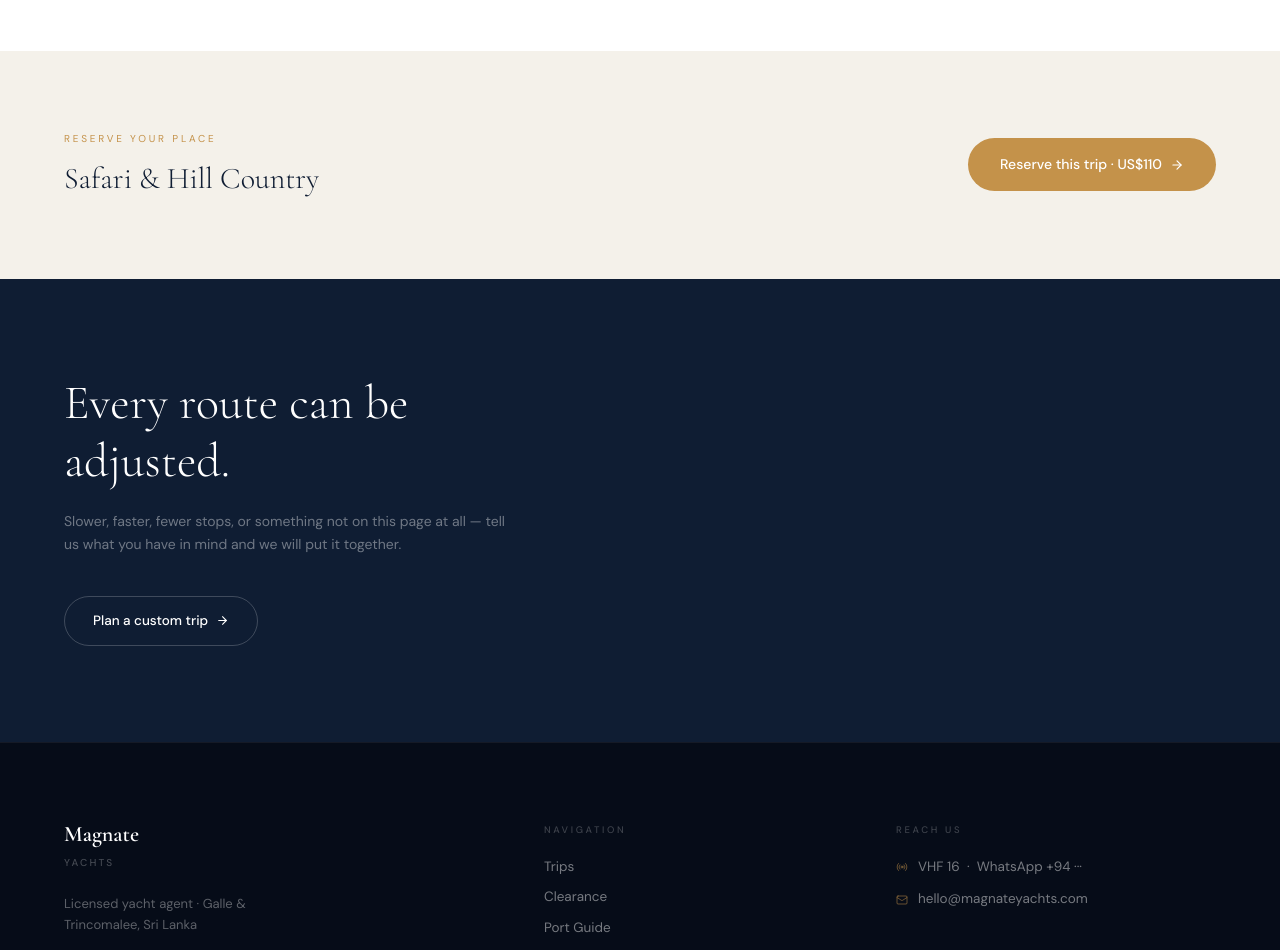
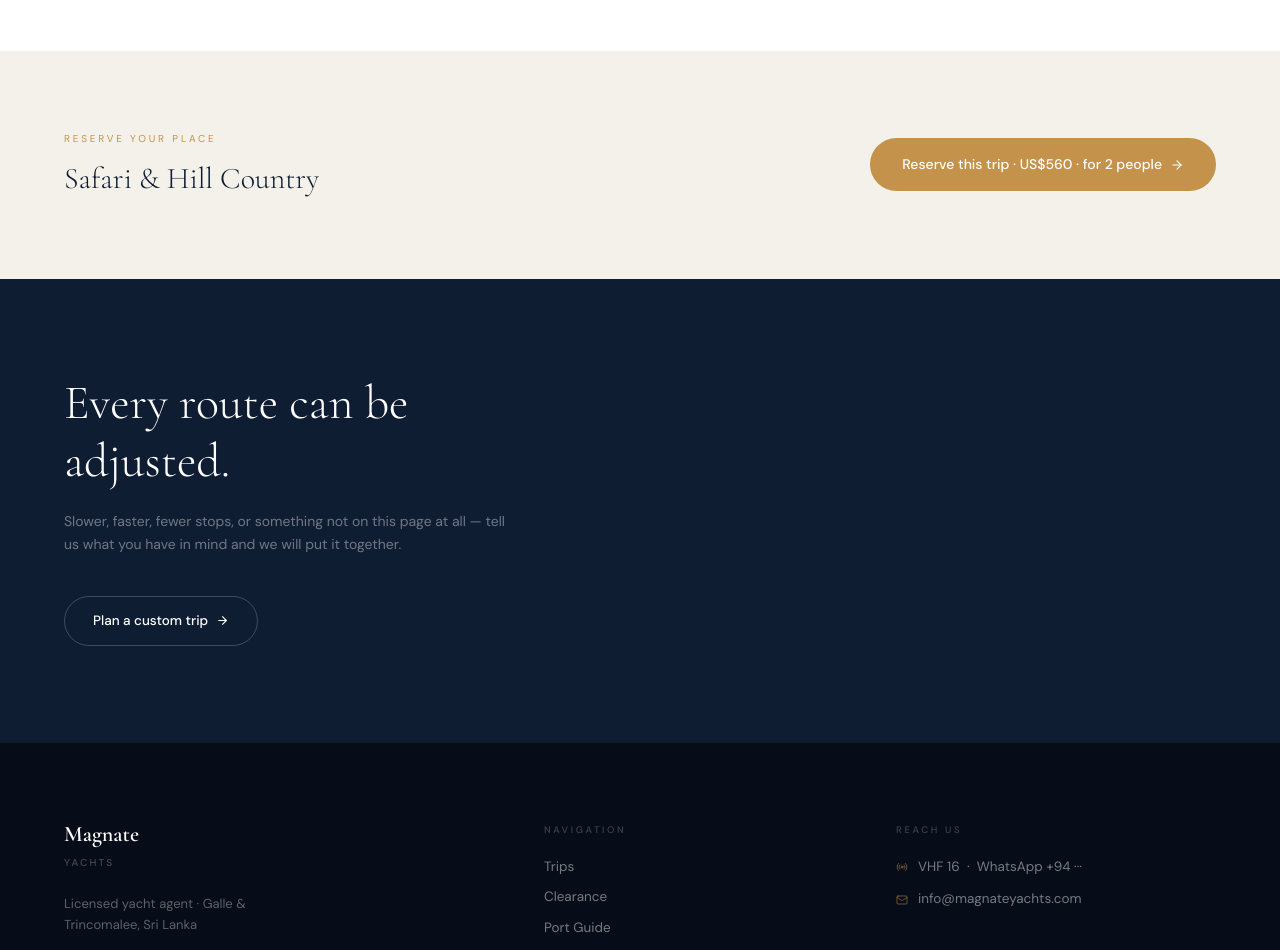
Before and after one commit to ScaleX-Dev/Magnate-yachts, a Next.js app: page /trips/3-day in a window 1280 px wide. Shown: the part 2900-3850 px from the top of the page. Built offline with nearby package versions, Linux system fonts and the light colour scheme.

Commit message:
update the charges and amounts

```diff
--- a/src/app/contact/page.tsx
+++ b/src/app/contact/page.tsx
@@ -5,7 +5,7 @@ import { useForm } from "react-hook-form";
 import { zodResolver } from "@hookform/resolvers/zod";
 import { z } from "zod";
 import { motion } from "framer-motion";
-import { ArrowRight, CheckCircle2, MapPin, MessageCircle, Radio } from "lucide-react";
+import { ArrowRight, CheckCircle2, Mail, MapPin, MessageCircle, Radio } from "lucide-react";
 import { Reveal } from "@/components/ui/Reveal";
 
 const schema = z.object({
@@ -195,16 +195,25 @@ export default function ContactPage() {
                   <span>
                     WhatsApp:{" "}
                     <a
-                      href="https://wa.me/94XXXXXXXXX"
+                      href="https://wa.me/94769850115"
                       className="text-[var(--color-navy)] underline underline-offset-2 hover:text-[var(--color-amber)] transition-colors"
                     >
-                      +94 XX XXX XXXX
+                      +94 76 985 0115
                     </a>
                   </span>
                 </li>
                 <li className="flex gap-3 text-sm text-[var(--color-navy)]/65">
                   <Radio size={14} className="text-[var(--color-amber)] shrink-0 mt-0.5" />
                   VHF Channel 16 on approach
+                </li>
+                <li className="flex gap-3 text-sm text-[var(--color-navy)]/65">
+                  <Mail size={14} className="text-[var(--color-amber)] shrink-0 mt-0.5" />
+                  <a
+                    href="mailto:info@magnateyachts.com"
+                    className="text-[var(--color-navy)] underline underline-offset-2 hover:text-[var(--color-amber)] transition-colors"
+                  >
+                    info@magnateyachts.com
+                  </a>
                 </li>
                 <li className="flex gap-3 text-sm text-[var(--color-navy)]/65">
                   <MapPin size={14} className="text-[var(--color-amber)] shrink-0 mt-0.5" />
--- a/src/app/trips/[slug]/page.tsx
+++ b/src/app/trips/[slug]/page.tsx
@@ -63,7 +63,7 @@ export default async function TripDetailPage({
           <div className="container-site pb-14 pt-10">
             <Reveal>
               <span className="inline-block text-[9px] uppercase tracking-[0.28em] border border-white/15 text-white/40 px-3 py-1.5 mb-8" style={{ fontFamily: "var(--font-body)" }}>
-                One day · US${dayTrip.price} per vehicle
+                One day · US${dayTrip.price} · {dayTrip.priceNote}
               </span>
               <h1 className="text-[clamp(2.5rem,7vw,5.5rem)] font-semibold text-white leading-[1.04] mb-4" style={{ fontFamily: "var(--font-display)" }}>
                 {dayTrip.name}
@@ -128,7 +128,7 @@ export default async function TripDetailPage({
                 <p className="text-2xl sm:text-3xl font-light text-[var(--color-navy)] leading-snug" style={{ fontFamily: "var(--font-display)" }}>{dayTrip.name}</p>
               </div>
               <Link href="/book?trip=day" className="group inline-flex items-center gap-2 px-8 py-4 rounded-full bg-[var(--color-amber)] text-white text-[14px] font-medium hover:bg-[var(--color-amber-light)] hover:shadow-[0_8px_28px_-6px_rgba(196,146,74,0.45)] hover:-translate-y-px active:scale-[0.97] transition-all duration-300 whitespace-nowrap shrink-0" style={{ fontFamily: "var(--font-body)" }}>
-                Reserve · US${dayTrip.price}
+                Reserve · US${dayTrip.price} · {dayTrip.priceNote}
                 <ArrowRight size={14} className="transition-transform duration-300 group-hover:translate-x-1" />
               </Link>
             </Reveal>
@@ -230,7 +230,7 @@ export default async function TripDetailPage({
               <p className="text-2xl sm:text-3xl font-light text-[var(--color-navy)] leading-snug" style={{ fontFamily: "var(--font-display)" }}>{trip!.shortName}</p>
             </div>
             <Link href={"/book?trip=" + trip!.slug} className="group inline-flex items-center gap-2 px-8 py-4 rounded-full bg-[var(--color-amber)] text-white text-[14px] font-medium hover:bg-[var(--color-amber-light)] hover:shadow-[0_8px_28px_-6px_rgba(196,146,74,0.45)] hover:-translate-y-px active:scale-[0.97] transition-all duration-300 whitespace-nowrap shrink-0" style={{ fontFamily: "var(--font-body)" }}>
-              Reserve this trip · US${trip!.price}
+              Reserve this trip · US${trip!.price} · {trip!.priceNote}
               <ArrowRight size={14} className="transition-transform duration-300 group-hover:translate-x-1" />
             </Link>
           </Reveal>
--- a/src/app/trips/custom/page.tsx
+++ b/src/app/trips/custom/page.tsx
@@ -6,7 +6,7 @@ import Image from "next/image";
 import { ArrowLeft, ArrowRight, CheckCircle2 } from "lucide-react";
 import { Reveal } from "@/components/ui/Reveal";
 
-const WHATSAPP = "https://wa.me/94XXXXXXXXX";
+const WHATSAPP = "https://wa.me/94769850115";
 
 export default function CustomTripPage() {
   const [form, setForm] = useState({
--- a/src/app/trips/page.tsx
+++ b/src/app/trips/page.tsx
@@ -70,7 +70,7 @@ export default function TripsPage() {
                         className="text-[9px] uppercase tracking-[0.24em] text-[var(--color-amber)] mb-1.5"
                         style={{ fontFamily: "var(--font-body)" }}
                       >
-                        One day · US${trip.price} per vehicle
+                        One day · US${trip.price} · {trip.priceNote}
                       </p>
                       <h2
                         className="text-2xl font-semibold text-white leading-tight"
@@ -123,7 +123,7 @@ export default function TripsPage() {
                         className="text-[9px] uppercase tracking-[0.24em] text-[var(--color-amber)] mb-1.5"
                         style={{ fontFamily: "var(--font-body)" }}
                       >
-                        {trip.badge} · US${trip.price}
+                        {trip.badge} · US${trip.price} · {trip.priceNote}
                       </p>
                       <h2
                         className="text-xl font-semibold text-white leading-tight"
--- a/src/components/layout/Footer.tsx
+++ b/src/components/layout/Footer.tsx
@@ -88,12 +88,12 @@ export function Footer() {
                 VHF&nbsp;16&nbsp;&nbsp;·&nbsp;&nbsp;WhatsApp +94&nbsp;···
               </span>
               <a
-                href="mailto:hello@magnateyachts.com"
+                href="mailto:info@magnateyachts.com"
                 className="flex items-center gap-2.5 text-[13.5px] text-white/45 hover:text-white/80 transition-colors w-fit"
                 style={{ fontFamily: "var(--font-body)" }}
               >
                 <Mail size={12} className="text-[var(--color-amber)]/50 shrink-0" />
-                hello@magnateyachts.com
+                info@magnateyachts.com
               </a>
             </div>
           </div>
--- a/src/components/layout/UtilityBar.tsx
+++ b/src/components/layout/UtilityBar.tsx
@@ -21,7 +21,7 @@ export function UtilityBar() {
             Monitoring VHF&nbsp;16
           </span>
           <Link
-            href="https://wa.me/94XXXXXXXXX"
+            href="https://wa.me/94769850115"
             target="_blank"
             rel="noopener noreferrer"
             className="flex items-center gap-1.5 text-[10.5px] text-white/30 hover:text-white/60 transition-colors"
--- a/src/components/sections/ClearanceBookingForm.tsx
+++ b/src/components/sections/ClearanceBookingForm.tsx
@@ -19,9 +19,9 @@ const WINDOWS = [
 
 const TRIP_OPTIONS = [
   { value: "none",   label: "None",           sublabel: "Clearance only" },
-  { value: "day",   label: "Day excursion",  sublabel: "from US $70" },
-  { value: "3-day", label: "Safari & Hills", sublabel: "2 nights · US $110" },
-  { value: "5-day", label: "Wilderness",     sublabel: "4 nights · US $140" },
+  { value: "day",    label: "Day excursion",  sublabel: "from US $75" },
+  { value: "3-day",  label: "Safari & Hills", sublabel: "2 nights · US $560" },
+  { value: "5-day",  label: "Wilderness",     sublabel: "4 nights · US $940" },
   { value: "custom", label: "Custom trip",   sublabel: "Your itinerary" },
 ];
 
--- a/src/components/sections/FinalCTA.tsx
+++ b/src/components/sections/FinalCTA.tsx
@@ -46,7 +46,7 @@ export function FinalCTA() {
               <ArrowRight size={14} className="transition-transform duration-300 group-hover:translate-x-1" />
             </Link>
             <Link
-              href="mailto:hello@magnateyachts.com"
+              href="mailto:info@magnateyachts.com"
               className="group inline-flex items-center justify-center gap-2.5 w-full sm:w-auto px-8 py-4 rounded-full border border-white/20 text-white/65 text-[13.5px] font-medium tracking-wide hover:border-white/35 hover:text-white hover:bg-white/[0.06] hover:-translate-y-0.5 transition-all duration-300 active:scale-[0.97]"
               style={{ fontFamily: "var(--font-body)" }}
             >
--- a/src/components/sections/TripsPreview.tsx
+++ b/src/components/sections/TripsPreview.tsx
@@ -10,7 +10,7 @@ const TRIPS = [
     duration: "Day excursions",
     label: "ONE DAY",
     subtitle: "Safari in Yala, or a day through Galle Fort and tea country",
-    tag: "From US$70",
+    tag: "From US$75",
   },
   {
     href: "/trips/3-day",
@@ -18,7 +18,7 @@ const TRIPS = [
     duration: "Safari & Hill Country",
     label: "2 NIGHTS · 3 DAYS",
     subtitle: "Yala or Udawalawe, then up into Ella",
-    tag: "US$110",
+    tag: "US$560",
   },
   {
     href: "/trips/5-day",
@@ -26,7 +26,7 @@ const TRIPS = [
     duration: "Wilderness to Ancient Kingdoms",
     label: "4 NIGHTS · 5 DAYS",
     subtitle: "Leopard country, hill country, Kandy, Sigiriya",
-    tag: "US$140",
+    tag: "US$940",
   },
 ];
 
--- a/src/lib/trips-data.ts
+++ b/src/lib/trips-data.ts
@@ -3,6 +3,7 @@ export interface DayTrip {
   name: string;
   paragraphs: string[];
   price: number;
+  priceNote: string;
   included: string[];
   notIncluded: string[];
   imageLabel: string;
@@ -26,6 +27,7 @@ export interface Trip {
   subtitle: string;
   days: TripDay[];
   price: number;
+  priceNote: string;
   included: string[];
   notIncluded: string[];
   image: string;
@@ -42,12 +44,13 @@ export const DAY_TRIPS: DayTrip[] = [
       "The day continues in this way. Elephants move in loose, companionable herds along the tree line. Crocodiles do what crocodiles do best — which is to say, remarkably little — along the banks of a tank. And somewhere above, birds you cannot yet name go about their business, entirely indifferent to being watched.",
       "You need only sit back. The vehicle, private and cool, will carry you there and back, timed precisely for the hours when the park is at its most alive.",
     ],
-    price: 70,
+    price: 190,
     included: [
       "Private vehicle and driver, door to door",
       "Fuel and toll charges",
     ],
     notIncluded: ["Park entrance and safari jeep tickets"],
+    priceNote: "up to 4 people",
     imageLabel: "Leopard crossing the track, Yala National Park",
   },
   {
@@ -59,13 +62,14 @@ export const DAY_TRIPS: DayTrip[] = [
       "Beyond the fort, the land begins to climb, and something remarkable happens to the colour green. Tea bushes cover the hillsides in row upon row, tended still, as they have been for generations, by workers moving quietly through them with baskets on their backs. Inside the factory, the leaf is dried, rolled, and sorted — and within the hour, what was growing on the bush that very morning arrives, transformed, in your cup.",
       "Further on, the spice gardens offer their own quiet theatre: cinnamon bark peeled in long curls from the tree, cardamom pods split to release a scent that seems to belong to no other place on earth. And nearby, craftsmen bend low over gemstones and handicrafts, shaping them by hand in a tradition that predates the fort itself by a very great many years.",
     ],
-    price: 70,
+    price: 75,
     included: [
       "Private vehicle and driver",
       "Fuel and toll charges",
       "A full-day route through Galle Fort, tea country, spice gardens, and artisan workshops",
     ],
     notIncluded: ["Individual site entrance fees"],
+    priceNote: "up to 4 people",
     imageLabel: "Dutch colonial gateway, Galle Fort, Sri Lanka",
   },
 ];
@@ -109,7 +113,8 @@ export const TRIPS: Trip[] = [
         imageLabel: "Southern coast road at dawn, Sri Lanka",
       },
     ],
-    price: 110,
+    price: 560,
+    priceNote: "for 2 people",
     included: [
       "Private vehicle and driver for all three days",
       "Fuel and toll charges",
@@ -169,7 +174,8 @@ export const TRIPS: Trip[] = [
         imageLabel: "Tea country, central Sri Lanka",
       },
     ],
-    price: 140,
+    price: 940,
+    priceNote: "for 2 people",
     included: [
       "Private vehicle and driver for all five days",
       "Fuel and toll charges",
```
